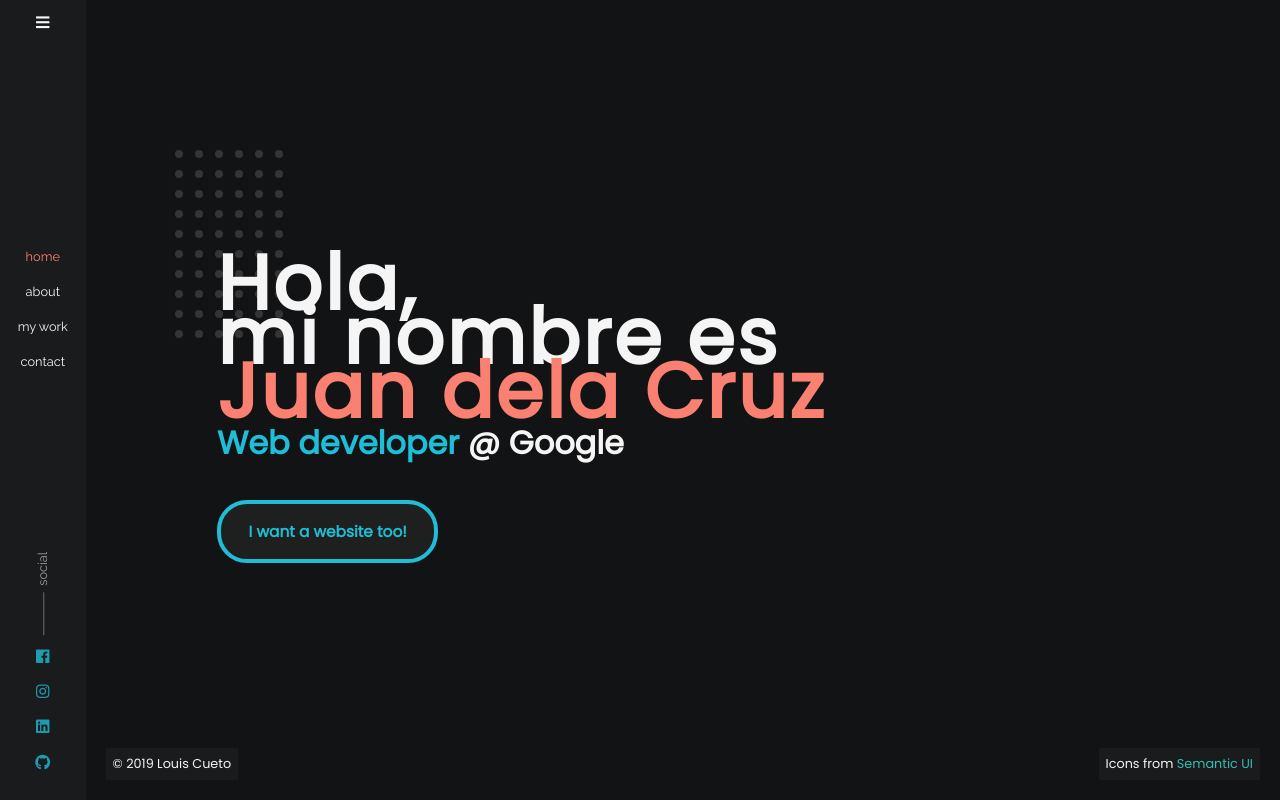
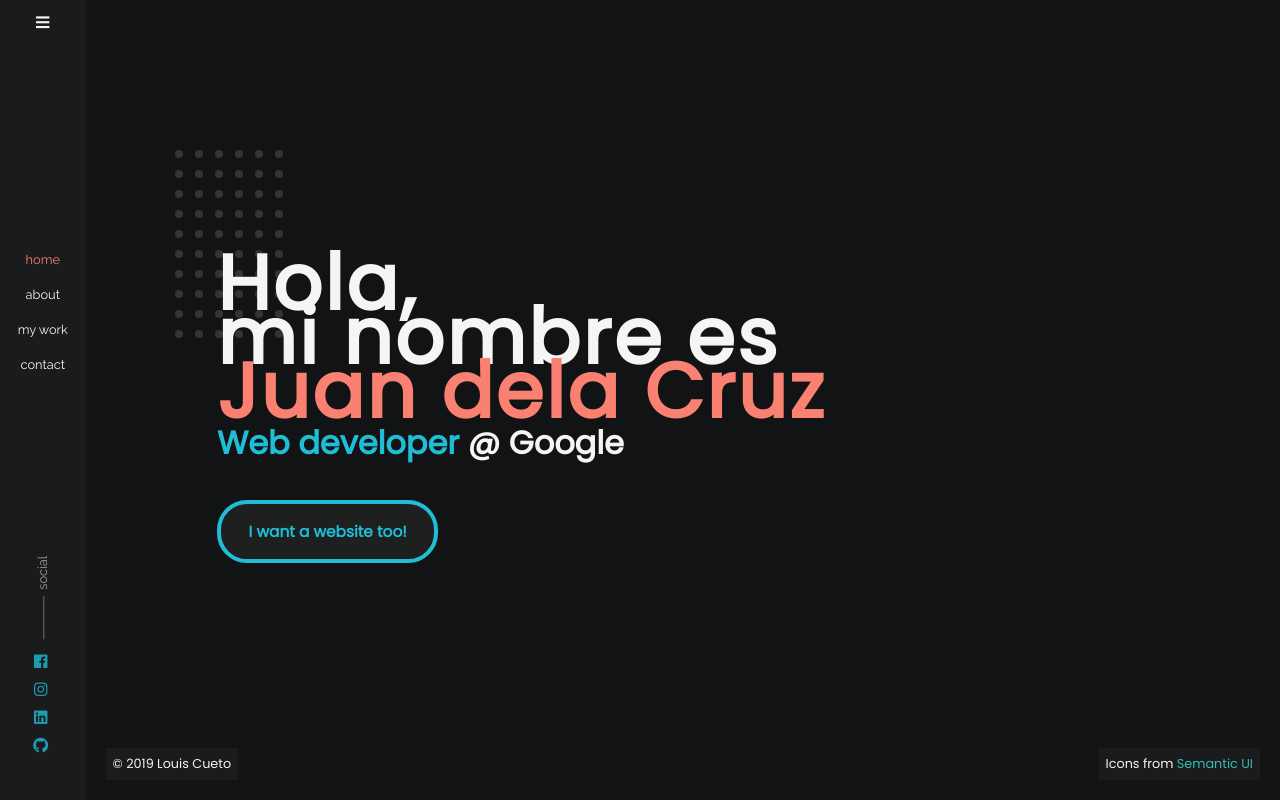
Before and after one commit to louiscueto/louiscueto.github.io, a PHP site: page /index5.html in a window 1280 px wide. Run offline with PHP 8.4, Linux system fonts and the light colour scheme.

Commit message:
updated UI

```diff
--- a/assets/scripts.js
+++ b/assets/scripts.js
@@ -42,7 +42,7 @@ $(window).on("load", function(){
 
 
 				$(".panel").css({"padding-left": sidebar.outerWidth() + 0});
-				footer.css({"padding-left": sidebar.outerWidth() + 20});
+				footer.css({"left": sidebar.outerWidth() + 20});
 
 				footer.animate({opacity: 1});
 				sidebar.animate({left: 0, opacity: 1}, 800)
@@ -72,7 +72,7 @@ $(window).on("load", function(){
 
 						});
 
-						footer.animate({"padding-left": sidebar.outerWidth() + 20});
+						footer.animate({"left": sidebar.outerWidth() + 20});
 							sidebar.animate({left: 0, opacity: 1})
 					});
 				});
@@ -103,14 +103,33 @@ $(window).on("resize", function(){
 	$(".panel").height($(window).height());
 }).trigger("resize");
 
+
+
+var grid_interval = 0;
 $.fn.extend({
 	hidepanel: function(callback) {
-		$(this).find("img, .content").css({opacity: 0})
+		// console.log()
+		console.clear();
+		console.log($(this).attr("id"));
+		if ($(this).attr("id") == "work") {
+			console.log(grid_interval);
+			clearInterval(grid_interval);
+			console.log($(this).find(".content"));
+			$(".panel.active").find(".content").css({opacity: 0});
+		} else {
+			$(this).find("img").css({opacity: 0})
+		}
+
 		$(".panel.active").removeClass("active").animate({top: "-100px", opacity: 0, height: "120%"}, duration-100, callback);
 	},
 	showpanel: function () {
 
 		var $this = $(this);
+
+		if ($this.attr("id") == "work") {
+			$(this).find(".content").css({opacity: 0});
+		}
+
 		$this.addClass("active").animate({
 			top: 0,
 			opacity: 1,
@@ -119,7 +138,10 @@ $.fn.extend({
 
 			if ($this.attr("id") == "work") {
 
-				var gridarr = [], elems = [], gridctr = 0, grid_interval;
+				var gridctr = 0;
+				clearInterval(grid_interval);
+				gridarr = [];
+				elems = [];
 				while (gridarr.length < 6) {
 					var r = Math.floor(Math.random()*6);
 					if (gridarr.indexOf(r) === -1) {
@@ -135,7 +157,7 @@ $.fn.extend({
 						$(elems[gridctr]).animate({opacity: 1}, duration);
 					}
 					gridctr++;
-				}, 150);
+				}, 120);
 
 			} else {
 				$this.find("img").animate({opacity: 0.04}, duration);
@@ -169,4 +191,4 @@ function togglepanel () {
 Number.prototype.pad = function (){
 	var num = this.valueOf()
 	return num > 9 ? num : "0" + num;
-	}
+}
--- a/assets/style.css
+++ b/assets/style.css
@@ -92,22 +92,18 @@ a.sidebar-icon {
 	display: inline-block;
 	cursor: pointer;
 	text-decoration: none;
-}
 
-.sidebar-icon {
-	/*font-size: 110% !important;*/
-
-	/*font-size: 1.2vw;*/
-	/*margin: auto !important;*/
-	padding-bottom: 10px !important;
+	margin-bottom: 10px !important;
 	cursor: pointer;
 
 	transition: 0.3s color ease;
+
+	font-size: 1.2vw !important;
+	opacity: 0.8;
+	margin: 0 auto 10px !important;
+
 }
 
-.sidebar-icon:hover {
-	/*color: salmon;*/
-}
 
 #logo {
 	font-size: 250% !important;
@@ -115,12 +111,8 @@ a.sidebar-icon {
 }
 
 #sc-icons {
-	justify-content: flex-end;
-}
-#sc-icons i {
-	font-size: 1.2vw !important;
-	opacity: 0.8;
-	margin: 0 auto 10px !important;
+	/*justify-content: flex-start;*/
+	margin-bottom: 25px;
 }
 
 .sidebar-nav {
@@ -237,7 +229,7 @@ img {
 	padding-right: 20px;
 	opacity: 0;
 	z-index: 99;
-	width: 100%;
+	/*width: 100%;*/
 
 	display: flex;
 	justify-content: space-between;
```
